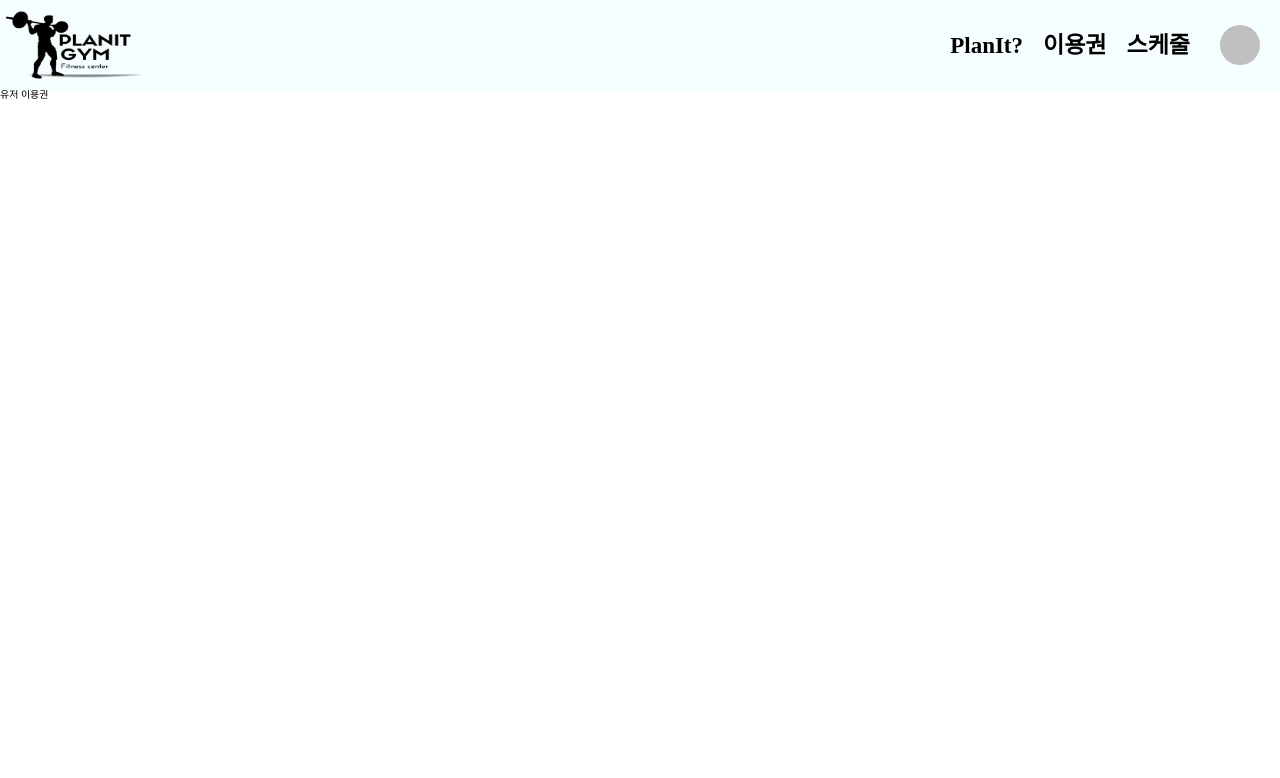
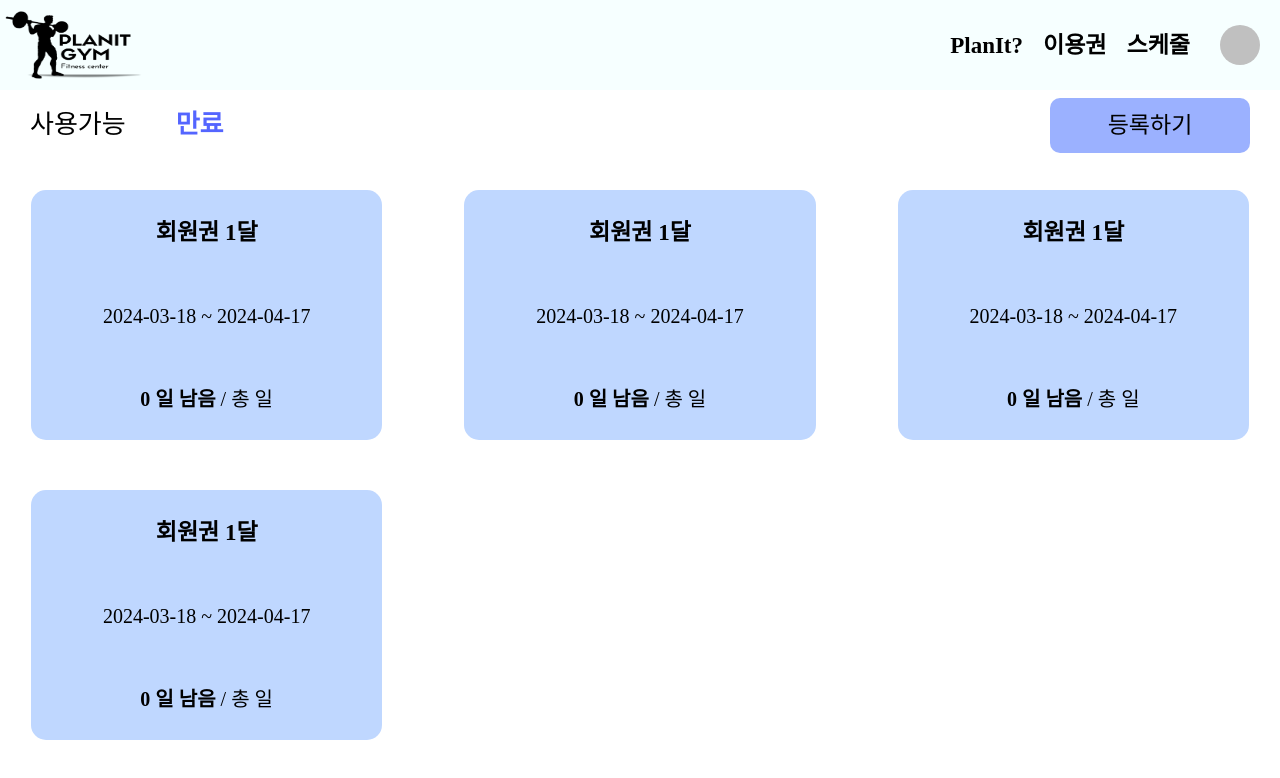
Before and after one commit to PlanIt-Project/front-end, a React (Create React App) app: page /user/ticket/expired in a window 1280 px wide. Shown: the top 778 px of the page. Built offline with nearby package versions, Linux system fonts and the light colour scheme; no server answers; a web font is replaced by a local one.

Commit message:
Design Ticket page #30

```diff
--- a/src/pages/user/Ticket.tsx
+++ b/src/pages/user/Ticket.tsx
@@ -1,3 +1,105 @@
+import { useState } from "react";
+import TabMenu from "../../components/TabMenu";
+import * as S from "../../styles/Ticket.styles";
+import ModalPortal from "../../components/modal/ModalPortal";
+import TicketRegisterModal from "../../components/modal/TicketRegisterModal";
+
 export default function UserTicket() {
-  return <div>유저 이용권</div>;
+  const ticketList = [
+    {
+      id: 114,
+      productName: "회원권 1달",
+      remainedNumber: 0,
+      startAt: "2024-03-18",
+      endAt: "2024-04-17",
+      suspendAt: null,
+      resumeAt: null,
+      status: "IN_PROGRESS",
+      member: {
+        id: 253,
+        name: "member1",
+      },
+      employee: null,
+    },
+    {
+      id: 115,
+      productName: "회원권 1달",
+      remainedNumber: 0,
+      startAt: "2024-03-18",
+      endAt: "2024-04-17",
+      suspendAt: null,
+      resumeAt: null,
+      status: "IN_PROGRESS",
+      member: {
+        id: 253,
+        name: "member1",
+      },
+      employee: null,
+    },
+    {
+      id: 116,
+      productName: "회원권 1달",
+      remainedNumber: 0,
+      startAt: "2024-03-18",
+      endAt: "2024-04-17",
+      suspendAt: null,
+      resumeAt: null,
+      status: "IN_PROGRESS",
+      member: {
+        id: 253,
+        name: "member1",
+      },
+      employee: null,
+    },
+    {
+      id: 117,
+      productName: "회원권 1달",
+      remainedNumber: 0,
+      startAt: "2024-03-18",
+      endAt: "2024-04-17",
+      suspendAt: null,
+      resumeAt: null,
+      status: "IN_PROGRESS",
+      member: {
+        id: 253,
+        name: "member1",
+      },
+      employee: null,
+    },
+  ];
+  const [isRegisterModalOpen, setIsRegisterModalOpen] = useState(false);
+
+  const handleOpenModal = () => {
+    setIsRegisterModalOpen(true);
+  };
+
+  return (
+    <S.Container>
+      <S.TopContainer>
+        <TabMenu />
+        <S.RegisterButton onClick={handleOpenModal}>등록하기</S.RegisterButton>
+      </S.TopContainer>
+      <S.GridContainer>
+        {ticketList.map((ticket) => (
+          <S.Grid key={ticket.id}>
+            <S.ProductName>{ticket.productName}</S.ProductName>
+            <S.Date>{`${ticket.startAt} \u200B~\u200B ${ticket.endAt}`}</S.Date>
+            <S.Date>
+              <span className="strong">{ticket.remainedNumber} 일 남음</span>
+              <span>/</span>
+              <span>총 {ticket.suspendAt} 일</span>
+            </S.Date>
+          </S.Grid>
+        ))}
+      </S.GridContainer>
+
+      {isRegisterModalOpen && (
+        <ModalPortal>
+          <TicketRegisterModal
+            setIsRegisterModalOpen={setIsRegisterModalOpen}
+          />
+        </ModalPortal>
+      )}
+    </S.Container>
+  );
 }
--- a/src/styles/CommonSelectBox.styles.ts
+++ b/src/styles/CommonSelectBox.styles.ts
@@ -39,6 +39,7 @@ export const OptionContainer = styled.div<{
   display: flex;
   flex-direction: column;
   width: ${(props) => (props.$width ? `${props.$width}px` : "100%")};
+  padding: 5px 10px;
   border: 1px solid var(--main-color-500);
   border-top: none;
   border-radius: 0 0 10px 10px;
--- /dev/null
+++ b/src/styles/Ticket.styles.ts
@@ -0,0 +1,104 @@
+import styled from "styled-components";
+import { breakPoints } from "./breakPoints";
+import { CommonButton } from "./globalStyles";
+
+export const Container = styled.div`
+  display: flex;
+  flex-direction: column;
+  width: 100%;
+  gap: 30px;
+  overflow-x: hidden;
+
+  @media screen and (max-width: ${breakPoints.small}px) {
+    gap: 15px;
+  }
+`;
+
+export const TopContainer = styled.div`
+  display: flex;
+  justify-content: space-between;
+  align-items: center;
+  padding: 10px 30px;
+  height: 50px;
+
+  @media screen and (max-width: ${breakPoints.medium}px) {
+    padding: 10px 20px;
+  }
+`;
+
+export const RegisterButton = styled(CommonButton)`
+  @media screen and (max-width: ${breakPoints.medium}px) {
+    width: 120px;
+    height: 25px;
+    font-size: var(--font-size-500);
+  }
+
+  @media screen and (max-width: ${breakPoints.small}px) {
+    width: 100px;
+  }
+`;
+
+export const GridContainer = styled.div`
+  display: grid;
+  grid-template-columns: repeat(3, 1fr);
+  justify-items: center;
+  column-gap: 20px;
+  row-gap: 50px;
+
+  @media screen and (max-width: ${breakPoints.medium}px) {
+    grid-template-columns: repeat(2, 1fr);
+  }
+
+  @media screen and (max-width: ${breakPoints.small}px) {
+    grid-template-columns: repeat(1, 1fr);
+    row-gap: 30px;
+  }
+`;
+
+export const Grid = styled.div`
+  display: flex;
+  flex-direction: column;
+  justify-content: space-around;
+  align-items: center;
+  width: 85%;
+  height: 250px;
+  border-radius: 15px;
+  background-color: var(--main-color-200);
+
+  @media screen and (max-width: ${breakPoints.medium}px) {
+    width: 90%;
+    height: 230px;
+  }
+
+  @media screen and (max-width: ${breakPoints.small}px) {
+    width: 88%;
+    height: 200px;
+  }
+`;
+
+export const ProductName = styled.p`
+  font-size: var(--font-size-400);
+  font-weight: 700;
+`;
+
+export const Date = styled.p`
+  font-size: var(--font-size-500);
+  display: inline-flex;
+  flex-wrap: wrap;
+  justify-content: center;
+  text-align: center;
+  width: 80%;
+  gap: 5px;
+
+  > .strong {
+    font-weight: 700;
+  }
+
+  @media screen and (max-width: ${breakPoints.medium}px) {
+    font-size: var(--font-size-600);
+  }
+
+  @media screen and (max-width: ${breakPoints.small}px) {
+    font-size: var(--font-size-700);
+  }
+`;
--- a/src/types/CommonSelectBox.types.ts
+++ b/src/types/CommonSelectBox.types.ts
@@ -11,7 +11,7 @@ export interface ICommonSelectBoxProps {
   setIsSelectBoxOpen: Dispatch<SetStateAction<boolean>>;
   selectedOption: string;
   setSelectedOption: Dispatch<SetStateAction<string>>;
-  optionList: IOptionList[];
+  optionList: any[];
   width?: number;
   height?: number;
 }
```
Also changed, not shown: src/types/Pageable.types.ts (added, +12 -0 lines), src/types/TicketList.types.ts (added, +35 -0 lines).
